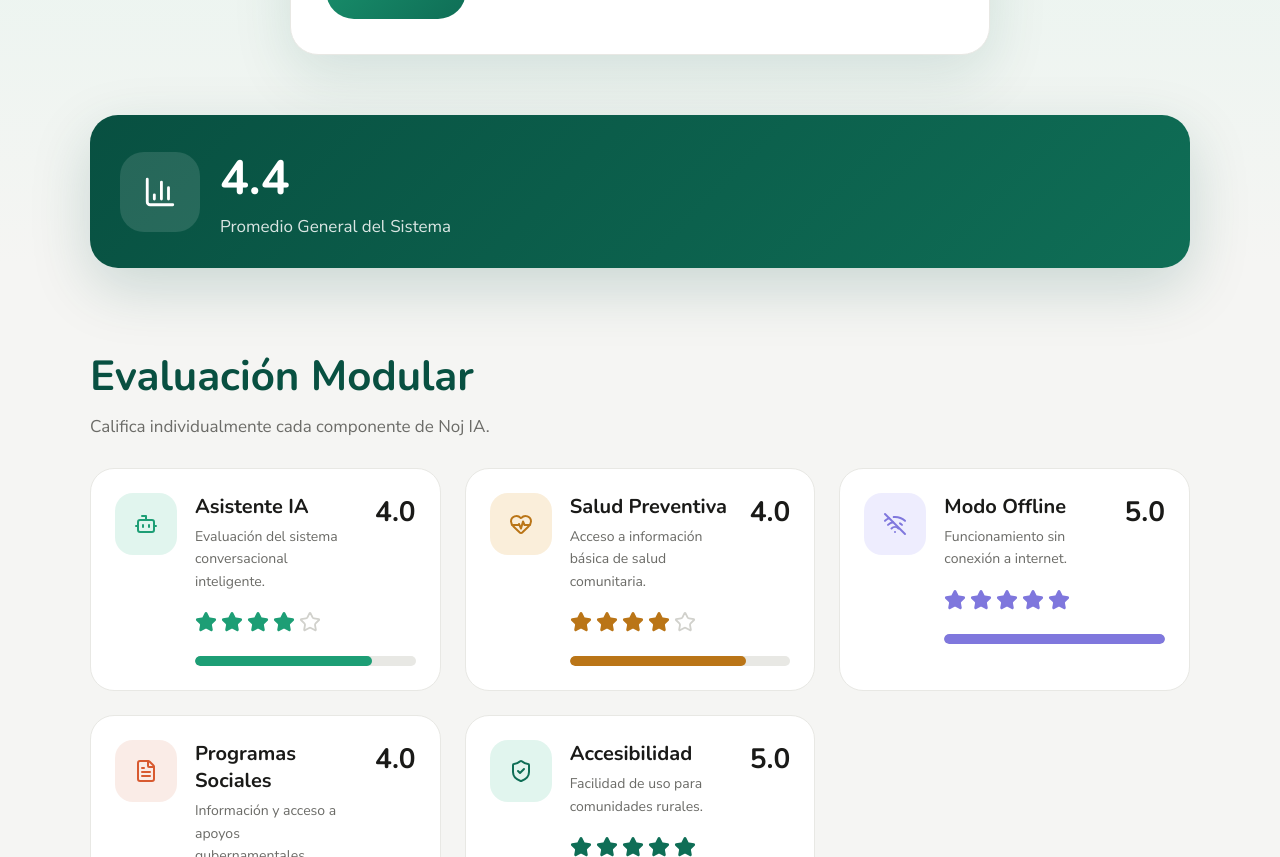
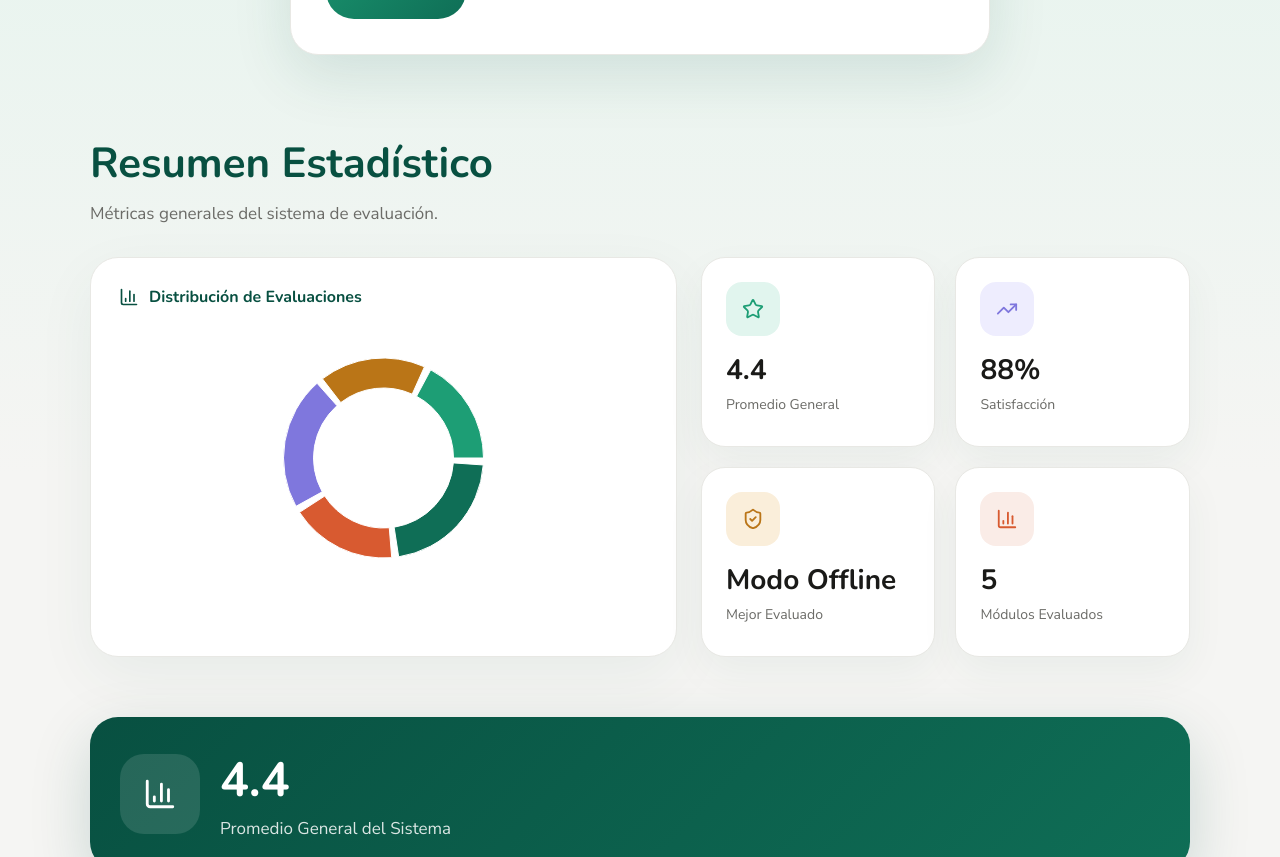
Before and after one commit to fergood-2703/noj-ia-evaluacion, a React (Vite) app: page / in a window 1280 px wide. Shown: the part 480-1337 px from the top of the page. Built offline with nearby package versions, Linux system fonts and the light colour scheme.

Commit message:
Agergando panel estadistico interactivo y retencion de datos sin db

```diff
--- a/src/App.jsx
+++ b/src/App.jsx
@@ -1,10 +1,12 @@
-import { useState } from "react"
-
+import { useEffect, useState } from "react"
 import Hero from "./components/Hero"
 import FeedbackForm from "./components/FeedbackForm"
 
 import InteractiveEvaluationCard
   from "./components/InteractiveEvaluationCard"
+
+import StatisticsDashboard
+  from "./components/StatisticsDashboard"
 
 import {
   Bot,
@@ -15,9 +17,7 @@ import {
   BarChart3
 } from "lucide-react"
 
-function App() {
-
-  const [evaluations, setEvaluations] = useState([
+const defaultEvaluations = [
   {
     title: "Asistente IA",
     description:
@@ -25,7 +25,7 @@ function App() {
     rating: 4,
     color: "#1D9E75",
     bgColor: "#E1F5EE",
-      icon: <Bot size={24} />
+    iconKey: "bot"
   },
 
   {
@@ -35,7 +35,7 @@ function App() {
     rating: 4,
     color: "#BA7517",
     bgColor: "#FAEEDA",
-      icon: <HeartPulse size={24} />
+    iconKey: "health"
   },
 
   {
@@ -45,7 +45,7 @@ function App() {
     rating: 5,
     color: "#7F77DD",
     bgColor: "#EEEDFE",
-      icon: <WifiOff size={24} />
+    iconKey: "offline"
   },
 
   {
@@ -55,7 +55,7 @@ function App() {
     rating: 4,
     color: "#D85A30",
     bgColor: "#FAECE7",
-      icon: <FileText size={24} />
+    iconKey: "programs"
   },
 
   {
@@ -65,9 +65,54 @@ function App() {
     rating: 5,
     color: "#0F6E56",
     bgColor: "#E1F5EE",
-      icon: <ShieldCheck size={24} />
+    iconKey: "accessibility"
   }
-  ])
+]
+
+const getIcon = (key) => {
+
+  switch (key) {
+
+    case "bot":
+      return <Bot size={24} />
+
+    case "health":
+      return <HeartPulse size={24} />
+
+    case "offline":
+      return <WifiOff size={24} />
+
+    case "programs":
+      return <FileText size={24} />
+
+    case "accessibility":
+      return <ShieldCheck size={24} />
+
+    default:
+      return null
+  }
+}
+
+function App() {
+
+  const [evaluations, setEvaluations] = useState(() => {
+
+    const saved =
+      localStorage.getItem("noj-evaluations")
+
+    return saved
+      ? JSON.parse(saved)
+      : defaultEvaluations
+  })
+
+  useEffect(() => {
+
+    localStorage.setItem(
+      "noj-evaluations",
+      JSON.stringify(evaluations)
+    )
+
+  }, [evaluations])
 
   const handleRate = (index, value) => {
 
@@ -89,6 +134,10 @@ function App() {
     <main className="app-container">
 
       <Hero average={average} />
+      <StatisticsDashboard
+        evaluations={evaluations}
+        average={average}
+      />
 
       <section className="stats-section">
 
@@ -136,6 +185,7 @@ function App() {
               <InteractiveEvaluationCard
                 key={index}
                 {...item}
+                icon={getIcon(item.iconKey)}
                 onRate={(value) =>
                   handleRate(index, value)
                 }
--- /dev/null
+++ b/src/components/StatisticsDashboard.jsx
@@ -0,0 +1,187 @@
+import {
+  PieChart,
+  Pie,
+  Cell,
+  ResponsiveContainer,
+  Tooltip
+} from "recharts"
+
+import {
+  BarChart3,
+  TrendingUp,
+  ShieldCheck,
+  Star
+} from "lucide-react"
+
+function StatisticsDashboard({
+  evaluations,
+  average
+}) {
+
+  const chartData = evaluations.map(item => ({
+    name: item.title,
+    value: item.rating
+  }))
+
+  const bestModule =
+    [...evaluations].sort(
+      (a, b) => b.rating - a.rating
+    )[0]
+
+  const satisfaction =
+    Math.round((average / 5) * 100)
+
+  const COLORS =
+    evaluations.map(item => item.color)
+
+  return (
+
+    <section className="dashboard-section">
+
+      <div className="dashboard-header">
+
+        <h2>
+          Resumen Estadístico
+        </h2>
+
+        <p>
+          Métricas generales del sistema de evaluación.
+        </p>
+
+      </div>
+
+      <div className="dashboard-grid">
+
+        {/* LEFT */}
+
+        <div className="chart-card">
+
+          <div className="card-header">
+
+            <BarChart3 size={20} />
+
+            <span>
+              Distribución de Evaluaciones
+            </span>
+
+          </div>
+
+          <div className="chart-wrapper">
+
+            <ResponsiveContainer
+              width="100%"
+              height={300}
+            >
+
+              <PieChart>
+
+                <Pie
+                  data={chartData}
+                  dataKey="value"
+                  nameKey="name"
+                  innerRadius={70}
+                  outerRadius={100}
+                  paddingAngle={4}
+                >
+
+                  {
+                    chartData.map((_, index) => (
+
+                      <Cell
+                        key={index}
+                        fill={COLORS[index]}
+                      />
+
+                    ))
+                  }
+
+                </Pie>
+
+                <Tooltip />
+
+              </PieChart>
+
+            </ResponsiveContainer>
+
+          </div>
+
+        </div>
+
+        {/* RIGHT */}
+
+        <div className="metrics-grid">
+
+          <div className="metric-card">
+
+            <div className="metric-icon green">
+              <Star size={22} />
+            </div>
+
+            <h3>
+              {average.toFixed(1)}
+            </h3>
+
+            <p>
+              Promedio General
+            </p>
+
+          </div>
+
+          <div className="metric-card">
+
+            <div className="metric-icon purple">
+              <TrendingUp size={22} />
+            </div>
+
+            <h3>
+              {satisfaction}%
+            </h3>
+
+            <p>
+              Satisfacción
+            </p>
+
+          </div>
+
+          <div className="metric-card">
+
+            <div className="metric-icon amber">
+              <ShieldCheck size={22} />
+            </div>
+
+            <h3>
+              {bestModule.title}
+            </h3>
+
+            <p>
+              Mejor Evaluado
+            </p>
+
+          </div>
+
+          <div className="metric-card">
+
+            <div className="metric-icon coral">
+              <BarChart3 size={22} />
+            </div>
+
+            <h3>
+              {evaluations.length}
+            </h3>
+
+            <p>
+              Módulos Evaluados
+            </p>
+
+          </div>
+
+        </div>
+
+      </div>
+
+    </section>
+
+  )
+}
+
+export default StatisticsDashboard
--- a/src/styles/evaluation.css
+++ b/src/styles/evaluation.css
@@ -553,3 +553,171 @@
   }
 
 }
+
+/* DASHBOARD */
+
+.dashboard-section {
+  max-width: 1100px;
+  margin: 80px auto 0;
+}
+
+.dashboard-header {
+  margin-bottom: 32px;
+}
+
+.dashboard-header h2 {
+  font-size: 42px;
+  font-family: 'Nunito';
+  color: var(--green-dark);
+}
+
+.dashboard-header p {
+  margin-top: 10px;
+  color: var(--text-muted);
+  font-size: 17px;
+}
+
+.dashboard-grid {
+  display: grid;
+  grid-template-columns: 1.2fr 1fr;
+  gap: 24px;
+}
+
+/* CHART */
+
+.chart-card {
+  background: white;
+
+  border-radius: 28px;
+
+  padding: 28px;
+
+  border: 1px solid var(--gray-200);
+
+  box-shadow:
+    0 20px 60px rgba(8,80,65,0.06);
+}
+
+.card-header {
+  display: flex;
+  align-items: center;
+  gap: 10px;
+
+  font-weight: 700;
+
+  color: var(--green-dark);
+
+  font-family: 'Nunito';
+}
+
+.chart-wrapper {
+  width: 100%;
+  height: 320px;
+}
+
+/* METRICS */
+
+.metrics-grid {
+  display: grid;
+  grid-template-columns: 1fr 1fr;
+  gap: 20px;
+}
+
+.metric-card {
+  background: white;
+
+  border-radius: 24px;
+
+  padding: 24px;
+
+  border: 1px solid var(--gray-200);
+
+  box-shadow:
+    0 16px 40px rgba(8,80,65,0.05);
+
+  transition:
+    transform 0.2s ease,
+    box-shadow 0.2s ease;
+}
+
+.metric-card:hover {
+  transform: translateY(-4px);
+
+  box-shadow:
+    0 20px 50px rgba(8,80,65,0.10);
+}
+
+.metric-icon {
+  width: 54px;
+  height: 54px;
+
+  border-radius: 16px;
+
+  display: flex;
+  align-items: center;
+  justify-content: center;
+
+  margin-bottom: 18px;
+}
+
+.metric-icon.green {
+  background: var(--green-pale);
+  color: var(--green);
+}
+
+.metric-icon.purple {
+  background: var(--purple-pale);
+  color: var(--purple);
+}
+
+.metric-icon.amber {
+  background: var(--amber-pale);
+  color: var(--amber);
+}
+
+.metric-icon.coral {
+  background: var(--coral-pale);
+  color: var(--coral);
+}
+
+.metric-card h3 {
+  font-size: 28px;
+
+  font-family: 'Nunito';
+
+  color: var(--text);
+
+  line-height: 1.2;
+}
+
+.metric-card p {
+  margin-top: 6px;
+
+  color: var(--text-muted);
+
+  font-size: 14px;
+
+  line-height: 1.5;
+}
+
+/* RESPONSIVE */
+
+@media (max-width: 900px) {
+
+  .dashboard-grid {
+    grid-template-columns: 1fr;
+  }
+
+}
+
+@media (max-width: 768px) {
+
+  .dashboard-header h2 {
+    font-size: 32px;
+  }
+
+  .metrics-grid {
+    grid-template-columns: 1fr;
+  }
+
+}
```
Lines whose indentation alone changed are shown as unchanged.
